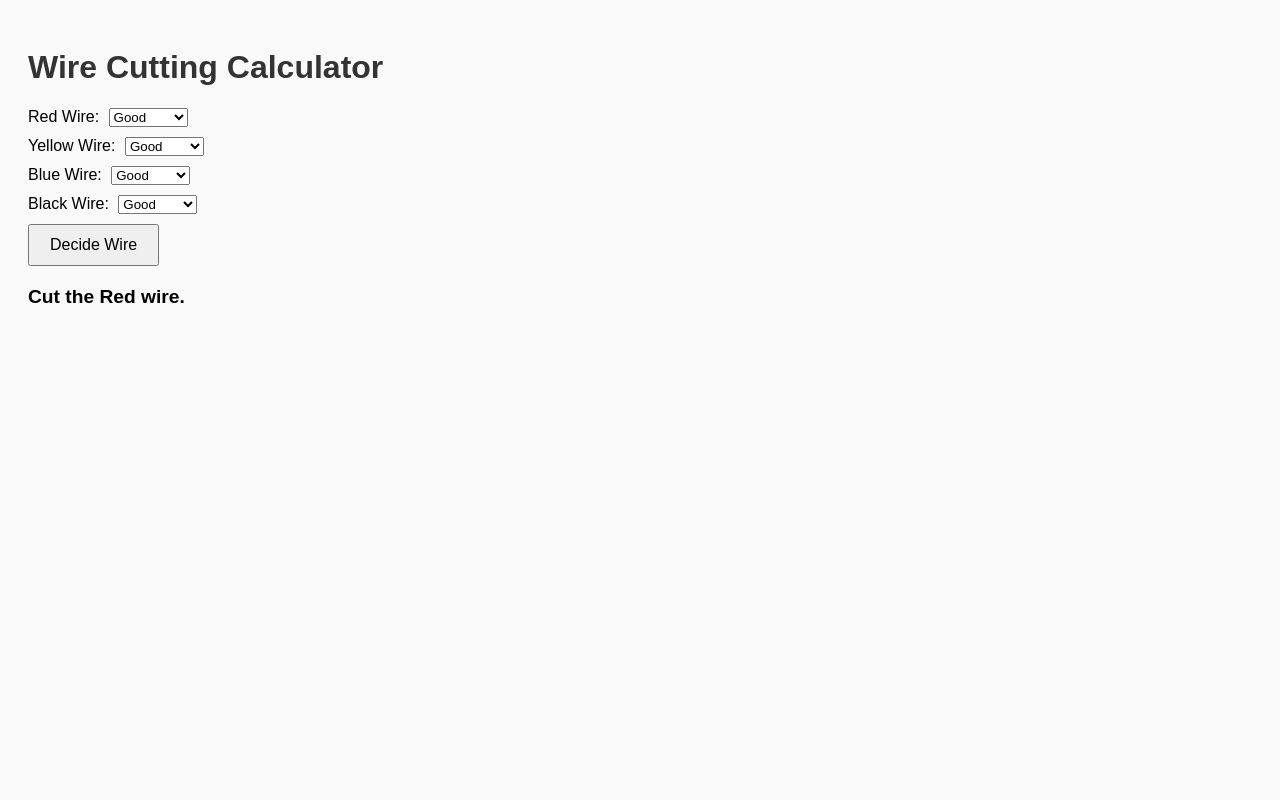
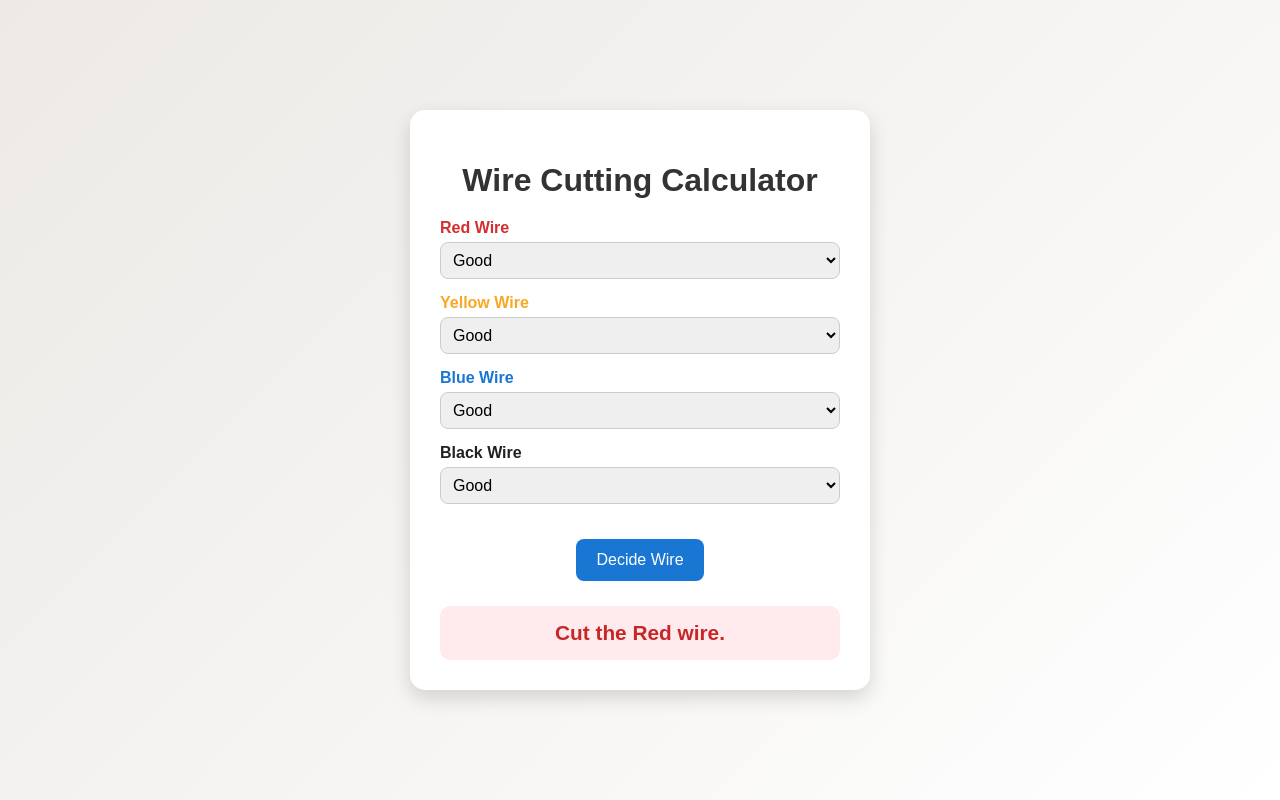
Before and after one commit to quincy2015/EOD-DIS-ARM-ARMA-REFORGER, a plain HTML site: page index.html in a window 1280 px wide. Both pictures are taken after a click on the button "Decide Wire". Drawn offline with Linux system fonts and the light colour scheme.

Commit message:
Update index.html

```diff
--- a/index.html
+++ b/index.html
@@ -4,65 +4,135 @@
   <meta charset="UTF-8">
   <title>Wire Cutting Calculator</title>
   <style>
-    body { font-family: Arial, sans-serif; background:#f9f9f9; padding:20px; }
-    h1 { color:#333; }
-    .wire-select { margin-bottom:10px; }
-    label { margin-right:10px; }
-    select { margin-left:5px; }
-    #result { margin-top:20px; font-size:1.2em; font-weight:bold; }
-    button { padding:10px 20px; font-size:1em; }
+    body {
+      font-family: Arial, sans-serif;
+      background: linear-gradient(135deg, #ece9e6, #ffffff);
+      display: flex;
+      justify-content: center;
+      align-items: center;
+      height: 100vh;
+      margin: 0;
+    }
+
+    .container {
+      background: #fff;
+      padding: 30px;
+      border-radius: 15px;
+      box-shadow: 0 8px 20px rgba(0,0,0,0.15);
+      max-width: 400px;
+      width: 100%;
+      text-align: center;
+    }
+
+    h1 {
+      margin-bottom: 20px;
+      color: #333;
+    }
+
+    .wire-select {
+      margin: 15px 0;
+      text-align: left;
+    }
+
+    label {
+      font-weight: bold;
+      display: block;
+      margin-bottom: 5px;
+    }
+
+    select {
+      width: 100%;
+      padding: 8px;
+      border-radius: 8px;
+      border: 1px solid #ccc;
+      font-size: 1em;
+    }
+
+    /* Color coding for wires */
+    label.red { color: #d32f2f; }
+    label.yellow { color: #f9a825; }
+    label.blue { color: #1976d2; }
+    label.black { color: #212121; }
+
+    button {
+      background: #1976d2;
+      color: white;
+      border: none;
+      padding: 12px 20px;
+      font-size: 1em;
+      border-radius: 8px;
+      cursor: pointer;
+      margin-top: 20px;
+      transition: background 0.3s;
+    }
+
+    button:hover {
+      background: #0d47a1;
+    }
+
+    #result {
+      margin-top: 25px;
+      font-size: 1.3em;
+      font-weight: bold;
+      padding: 15px;
+      border-radius: 10px;
+      display: none;
+    }
+
+    #result.red { background: #ffebee; color: #c62828; }
+    #result.yellow { background: #fffde7; color: #f57f17; }
+    #result.blue { background: #e3f2fd; color: #1565c0; }
+    #result.black { background: #eeeeee; color: #212121; }
   </style>
 </head>
 <body>
+  <div class="container">
     <h1>Wire Cutting Calculator</h1>
 
     <div class="wire-select">
-    <label>Red Wire:
+      <label class="red">Red Wire</label>
       <select id="red">
         <option value="good">Good</option>
         <option value="loose">Loose</option>
         <option value="frayed">Frayed</option>
         <option value="scorched">Scorched</option>
       </select>
-    </label>
     </div>
 
     <div class="wire-select">
-    <label>Yellow Wire:
+      <label class="yellow">Yellow Wire</label>
       <select id="yellow">
         <option value="good">Good</option>
         <option value="loose">Loose</option>
         <option value="frayed">Frayed</option>
         <option value="scorched">Scorched</option>
       </select>
-    </label>
     </div>
 
     <div class="wire-select">
-    <label>Blue Wire:
+      <label class="blue">Blue Wire</label>
       <select id="blue">
         <option value="good">Good</option>
         <option value="loose">Loose</option>
         <option value="frayed">Frayed</option>
         <option value="scorched">Scorched</option>
       </select>
-    </label>
     </div>
 
     <div class="wire-select">
-    <label>Black Wire:
+      <label class="black">Black Wire</label>
       <select id="black">
         <option value="good">Good</option>
         <option value="loose">Loose</option>
         <option value="frayed">Frayed</option>
         <option value="scorched">Scorched</option>
       </select>
-    </label>
     </div>
 
     <button onclick="decide()">Decide Wire</button>
 
     <div id="result"></div>
+  </div>
 
   <script>
     function decide() {
@@ -78,48 +148,35 @@
       }
 
       let cut = "No matching rule";
+      let colorClass = "";
 
       // Rule 1
-      if (red==="frayed" && yellow==="loose") cut="Black";
-      // Rule 2
-      else if (count("good")>=2) {
-        if (red!=="loose") cut="Red";
-      }
-      // Rule 3
-      else if (blue==="scorched" && yellow==="good") cut="Yellow";
-      // Rule 4
-      else if (black==="loose" && count("frayed")>=2) cut="Blue";
-      // Rule 5
-      else if (red==="frayed" && blue==="loose" && yellow==="good" && black==="scorched") cut="Red";
-      // Rule 6
-      else if (red==="loose" && black==="good") cut="Blue";
-      // Rule 7
-      else if (count("scorched")===3) cut="Yellow";
-      // Rule 8
-      else if (red==="loose" && yellow==="frayed" && blue==="good" && black==="scorched") cut="Black";
-      // Rule 9
-      else if (count("good")===0) cut="Black";
-      // Rule 10
-      else if (red==="scorched" && count("loose")===1) cut="Blue";
-      // Rule 11
-      else if (yellow==="scorched" && red==="good") cut="Black";
-      // Rule 12
-      else if (blue==="frayed" && black==="scorched") cut="Red";
-      // Rule 13
-      else if (red==="loose" && count("scorched")>=2 && black!=="frayed") cut="Yellow";
-      // Rule 14
-      else if (red==="good" && black==="loose" && yellow==="frayed" && blue!=="good") cut="Blue";
-      // Rule 15
-      else if (yellow==="good" && blue==="loose" && red!=="frayed") cut="Red";
-      // Rule 16
-      else if (red==="frayed" && blue==="loose" && yellow==="scorched") cut="Yellow";
-      // Rule 17
+      if (red==="frayed" && yellow==="loose") { cut="Red"; colorClass="black"; }
+      else if (count("good")>=2 && red!=="loose") { cut="Red"; colorClass="red"; }
+      else if (blue==="scorched" && yellow==="good") { cut="Yellow"; colorClass="yellow"; }
+      else if (black==="loose" && count("frayed")>=2) { cut="Blue"; colorClass="blue"; }
+      else if (red==="frayed" && blue==="loose" && yellow==="good" && black==="scorched") { cut="Red"; colorClass="red"; }
+      else if (red==="loose" && black==="good") { cut="Blue"; colorClass="blue"; }
+      else if (count("scorched")===3) { cut="Yellow"; colorClass="yellow"; }
+      else if (red==="loose" && yellow==="frayed" && blue==="good" && black==="scorched") { cut="Black"; colorClass="black"; }
+      else if (count("good")===0) { cut="Black"; colorClass="black"; }
+      else if (red==="scorched" && count("loose")===1) { cut="Blue"; colorClass="blue"; }
+      else if (yellow==="scorched" && red==="good") { cut="Black"; colorClass="black"; }
+      else if (blue==="frayed" && black==="scorched") { cut="Red"; colorClass="red"; }
+      else if (red==="loose" && count("scorched")>=2 && black!=="frayed") { cut="Yellow"; colorClass="yellow"; }
+      else if (red==="good" && black==="loose" && yellow==="frayed" && blue!=="good") { cut="Blue"; colorClass="blue"; }
+      else if (yellow==="good" && blue==="loose" && red!=="frayed") { cut="Red"; colorClass="red"; }
+      else if (red==="frayed" && blue==="loose" && yellow==="scorched") { cut="Yellow"; colorClass="yellow"; }
       else if (count("good")===4) {
         const options=["Red","Yellow","Blue","Black"];
         cut = options[Math.floor(Math.random()*4)];
+        colorClass = cut.toLowerCase();
       }
 
-      document.getElementById("result").textContent = "Cut the " + cut + " wire.";
+      const resultDiv = document.getElementById("result");
+      resultDiv.textContent = "Cut the " + cut + " wire.";
+      resultDiv.className = colorClass;
+      resultDiv.style.display = "block";
     }
   </script>
 </body>
```
Lines whose indentation alone changed are shown as unchanged.
